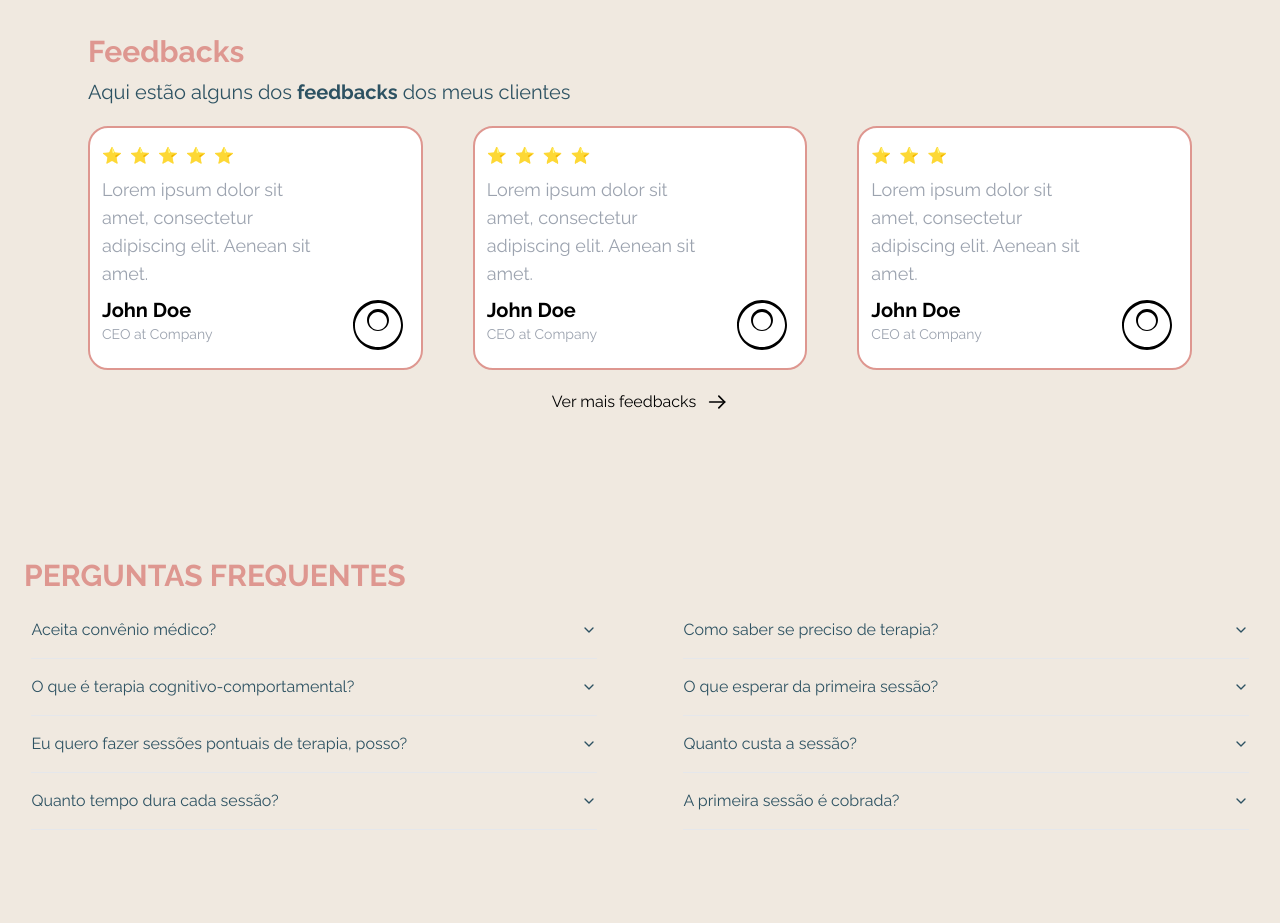
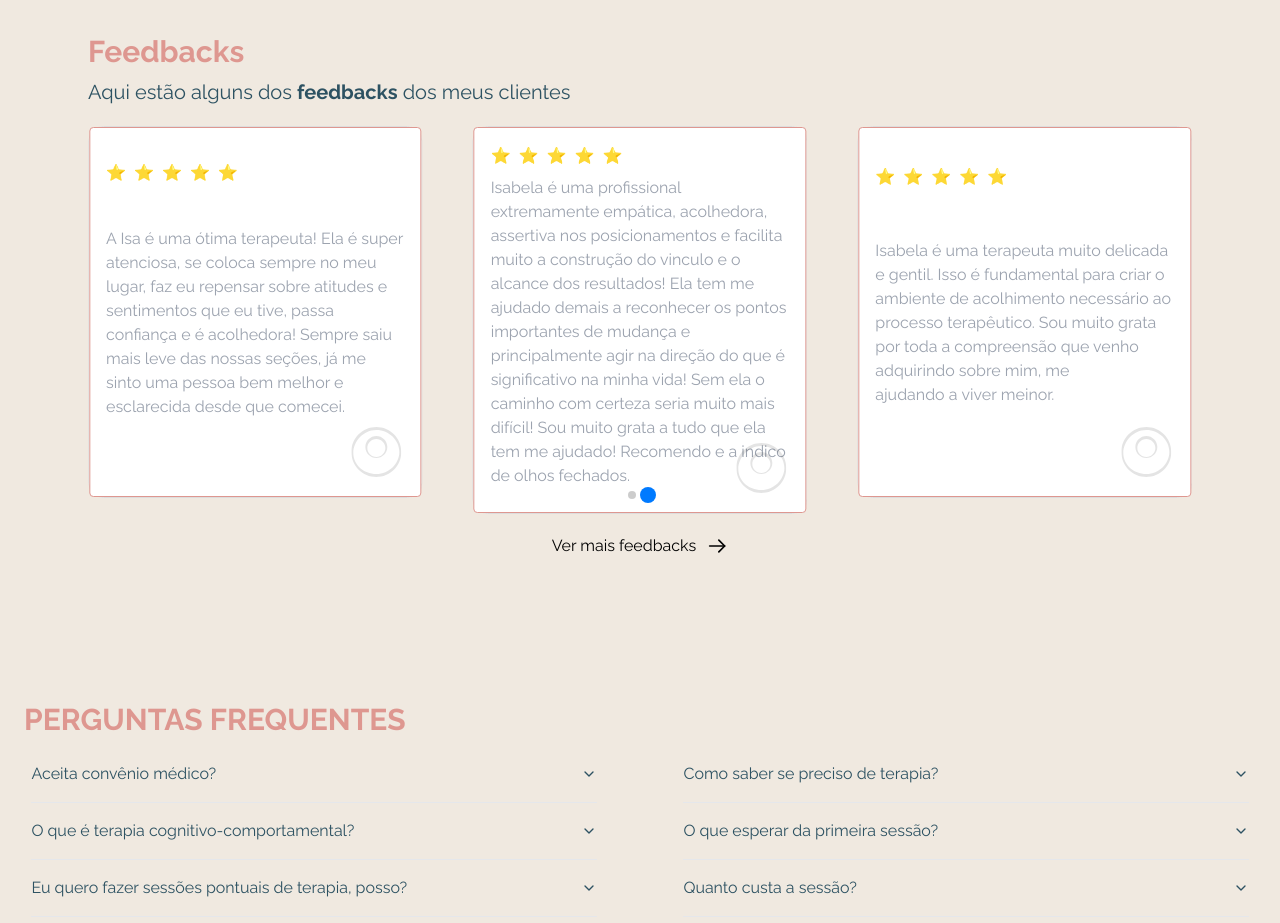
Before and after one commit to MarceloBxD/isacytryn, a Next.js app: page / in a window 1280 px wide. Shown: the part 2700-3623 px from the top of the page. Built offline with nearby package versions, Linux system fonts and the light colour scheme.

Commit message:
feat: Update FeedbackCard component to improve layout and add optional author and role fields

```diff
--- a/components/FeedbackCard/index.tsx
+++ b/components/FeedbackCard/index.tsx
@@ -3,8 +3,8 @@ import React from "react";
 type FeedbackCardProps = {
   quantOfstars: number;
   description: string;
-  author: string;
-  role: string;
+  author?: string;
+  role?: string;
 };
 
 const SVG = () => (
@@ -31,7 +31,7 @@ export const FeedbackCard = ({
   role,
 }: FeedbackCardProps) => {
   return (
-    <div className="bg-white border-2 border-terciary rounded-[20px] py-4 px-3 flex flex-col gap-2">
+    <div className="bg-white rounded  min-h-[270px] md:min-h-[370px] border justify-around border-terciary py-4 px-4 flex flex-col gap-2">
       <div className="flex gap-2 items-center">
         {Array.from({ length: quantOfstars }, (_, index) => (
           <div key={index}>
@@ -39,14 +39,12 @@ export const FeedbackCard = ({
           </div>
         ))}
       </div>
-      <div className="max-w-[75%] text-gray-400 text-md md:text-lg">
-        {description}
-      </div>
+      <div className=" text-gray-400 text-md md:text-md">{description}</div>
       <div>
         <h3 className="text-lg md:text-xl font-bold">{author}</h3>
         <p className="text-sm md:text-md text-gray-400">{role}</p>
       </div>
-      <div>
+      <div className="absolute bottom-0 right-0 opacity-10">
         <SVG />
       </div>
     </div>
--- a/src/app/globals.css
+++ b/src/app/globals.css
@@ -3,7 +3,6 @@
 @import "tailwindcss/utilities";
 
 @import "swiper/css";
-@import "swiper/css/navigation";
 @import "swiper/css/pagination";
 
 * {
@@ -16,9 +15,6 @@ body {
   background-color: #f0e9e0;
   overflow-x: hidden;
 }
-
-/* styles/globals.css */
-/* styles/globals.css */
 
 .relative {
   position: relative;
@@ -72,48 +68,59 @@ body {
   opacity: 1;
 }
 
-/* Estilos personalizados para os bullets de paginação */
-.swiper-pagination-bullet {
-  width: 20px;
-  height: 20px;
-  display: flex;
-  align-items: center;
-  justify-content: center;
-  background-color: #ae8f72; /* Cor de fundo */
-  color: #fff; /* Cor do texto */
-  border-radius: 50%; /* Forma circular */
-  margin: 0 5px; /* Espaçamento entre bullets */
-  font-size: 1rem; /* Tamanho da fonte */
-  transition: transform 0.3s; /* Animação de transição */
-  z-index: 99999;
+.swiper-button-prev,
+.swiper-button-next {
+  color: #000; /* Cor dos botões de navegação */
+  background: rgba(255, 255, 255, 0.8); /* Fundo dos botões de navegação */
+  border-radius: 50%; /* Botões arredondados */
+  padding: 10px;
+  width: 40px;
+  height: 40px;
+  transition: background 0.3s ease;
 }
 
-.swiper-pagination-bullet:hover {
-  transform: scale(1.2); /* Aumentar tamanho ao passar o mouse */
-  background-color: #fff; /* Cor de fundo ao passar o mouse */
+.swiper-button-prev:hover,
+.swiper-button-next:hover {
+  background: rgba(255, 255, 255, 1); /* Fundo ao passar o mouse */
 }
 
-.custom-swiper .swiper-pagination {
-  bottom: 20px; /* Ajuste a distância do fundo */
-  left: 0;
-  width: 100%;
+/* Estilizando a paginação */
+.swiper-pagination-bullet {
+  background: #de9790; /* Cor dos bullets da paginação */
+  opacity: 0.6;
+  transition: opacity 0.3s ease;
+}
+
+.swiper-pagination-bullet-active {
+  background: #de9790; /* Cor dos bullets ativos */
+  opacity: 1;
+  scale: 2;
+}
+
+/* Personalizando o contêiner do Swiper */
+.swiper-container {
+  padding: 20px;
+  background-color: #f0f0f0; /* Fundo do contêiner */
+  border-radius: 20px; /* Borda arredondada */
+}
+
+/* Estilizando os slides */
+.swiper-slide {
   display: flex;
   justify-content: center;
   align-items: center;
-  pointer-events: auto;
+  background-color: #fff;
+  border: 1px solid #ddd;
+  border-radius: 15px;
+  transition: transform 0.3s ease, box-shadow 0.3s ease;
 }
 
-.swiper-pagination-bullet-active {
-  background-color: #fff !important; /* Cor de fundo do bullet ativo */
+.swiper-slide:hover {
+  box-shadow: 0 5px 15px rgba(0, 0, 0, 0.2);
 }
 
-/* Ajuste a cor da navegação do Swiper, se necessário */
-.swiper-button-next,
-.swiper-button-prev {
-  color: #264653; /* Cor das setas de navegação */
+/* Estilizando os textos dentro dos slides */
+.swiper-slide .slide-text {
+  font-size: 1.2rem;
+  color: #333;
 }
-
-.swiper-pagination {
-  pointer-events: auto;
-  z-index: 99999;
-}
--- a/src/data/feedbacks-data/index.ts
+++ b/src/data/feedbacks-data/index.ts
@@ -1,37 +1,24 @@
 export const FEEDBACKS = [
   {
     quantOfstars: 5,
-    description:
-      "Lorem ipsum dolor sit amet, consectetur adipiscing elit. Aenean sit amet.",
-    author: "John Doe",
-    role: "CEO at Company",
+    description: `Sem dúvidas a melhor psicóloga que já encontrei até hoje!
+Uma profissional incrível, trabalha a Tcc com muita clareza, objetividade, gentileza e sempre me deixou muuuito à vontade!
+Indico de olhos fechados!`,
   },
   {
-    quantOfstars: 4,
-    description:
-      "Lorem ipsum dolor sit amet, consectetur adipiscing elit. Aenean sit amet.",
-    author: "John Doe",
-    role: "CEO at Company",
+    quantOfstars: 5,
+    description: `A Isa é uma ótima terapeuta!
+Ela é super atenciosa, se coloca sempre no meu lugar, faz eu repensar sobre atitudes e sentimentos que eu tive, passa confiança e é acolhedora!
+Sempre saiu mais leve das nossas seções, já me sinto uma pessoa bem melhor e esclarecida desde que comecei.`,
   },
   {
-    quantOfstars: 3,
-    description:
-      "Lorem ipsum dolor sit amet, consectetur adipiscing elit. Aenean sit amet.",
-    author: "John Doe",
-    role: "CEO at Company",
+    quantOfstars: 5,
+    description: `Isabela é uma profissional extremamente empática, acolhedora, assertiva nos posicionamentos e facilita muito a construção do vinculo e o alcance dos resultados! Ela tem me ajudado demais a reconhecer os pontos importantes de mudança e principalmente agir na direção do que é significativo na minha vida!
+Sem ela o caminho com certeza seria muito mais difícil! Sou muito grata a tudo que ela tem me ajudado!
+Recomendo e a indico de olhos fechados.`,
   },
   {
-    quantOfstars: 2,
-    description:
-      "Lorem ipsum dolor sit amet, consectetur adipiscing elit. Aenean sit amet.",
-    author: "John Doe",
-    role: "CEO at Company",
-  },
-  {
-    quantOfstars: 1,
-    description:
-      "Lorem ipsum dolor sit amet, consectetur adipiscing elit. Aenean sit amet.",
-    author: "John Doe",
-    role: "CEO at Company",
+    quantOfstars: 5,
+    description: `Isabela é uma terapeuta muito delicada e gentil. Isso é fundamental para criar o ambiente de acolhimento necessário ao processo terapêutico. Sou muito grata por toda a compreensão que venho adquirindo sobre mim, me ajudando a viver meinor.`,
   },
 ];
--- a/src/sections/Feedbacks/index.tsx
+++ b/src/sections/Feedbacks/index.tsx
@@ -2,8 +2,11 @@ import React from "react";
 import { Swiper, SwiperSlide } from "swiper/react";
 import { FEEDBACKS } from "@/data/feedbacks-data";
 import { FeedbackCard } from "../../../components/FeedbackCard";
-import { Navigation, Pagination, A11y } from "swiper/modules";
+import { Navigation, Pagination, A11y, Autoplay } from "swiper/modules";
 import { Title } from "../../../components/Title";
+
+import "swiper/css";
+import "swiper/css/pagination";
 
 const Feedbacks: React.FC = () => {
   return (
@@ -14,8 +17,13 @@ const Feedbacks: React.FC = () => {
       </h3>
       <div className="px-6">
         <Swiper
-          modules={[Navigation, Pagination, A11y]}
+          modules={[Pagination, A11y, Autoplay]}
           spaceBetween={50}
+          pagination={{ clickable: true }}
+          autoplay={{
+            delay: 4000,
+            disableOnInteraction: false,
+          }}
           breakpoints={{
             640: {
               slidesPerView: 1,
@@ -27,12 +35,12 @@ const Feedbacks: React.FC = () => {
               slidesPerView: 3,
             },
           }}
-          className="mt-5"
+          className="mt-5 px-5"
           onSlideChange={() => console.log("slide change")}
           onSwiper={(swiper) => console.log("swiper", swiper)}
         >
           {FEEDBACKS.map((feedback, index) => (
-            <SwiperSlide key={index}>
+            <SwiperSlide className="flex justify-center" key={index}>
               <FeedbackCard key={feedback.description} {...feedback} />
             </SwiperSlide>
           ))}
```
